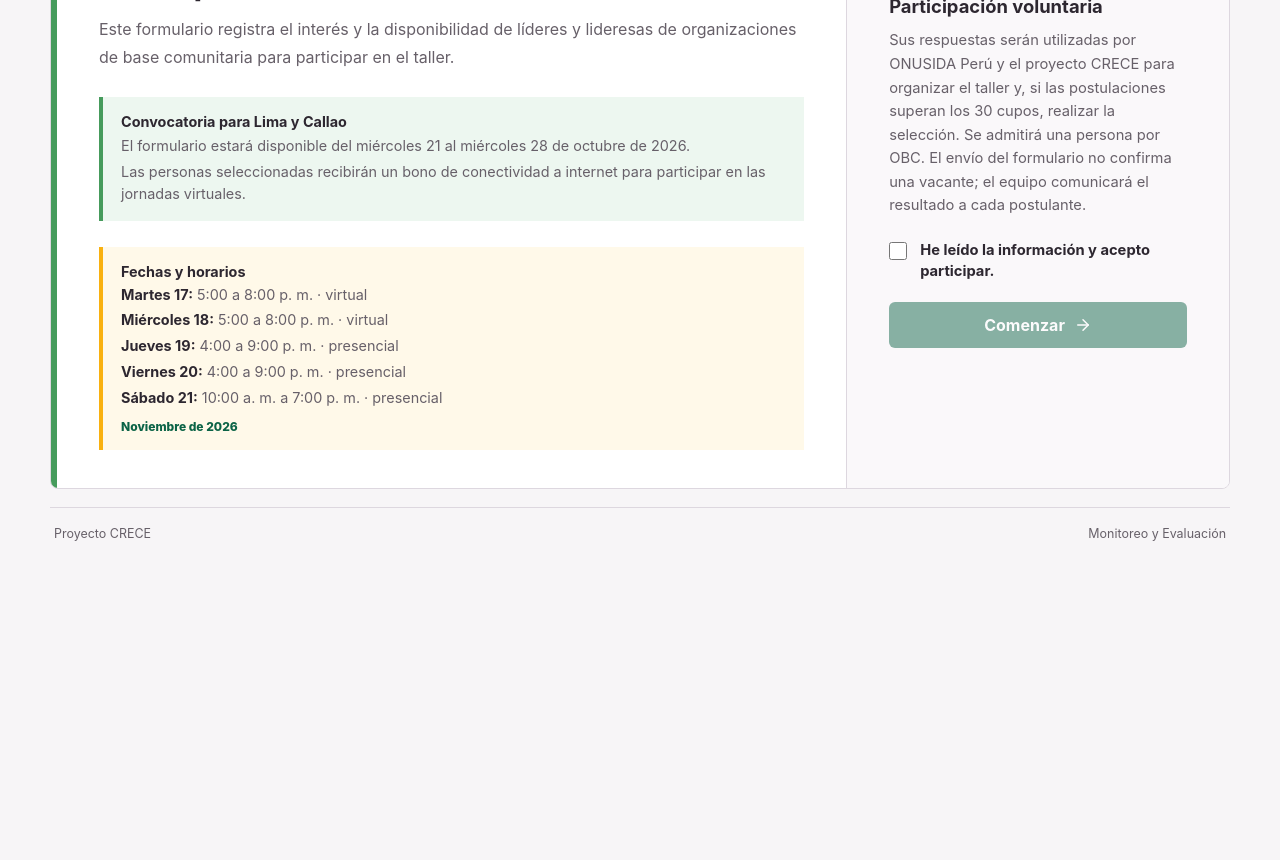
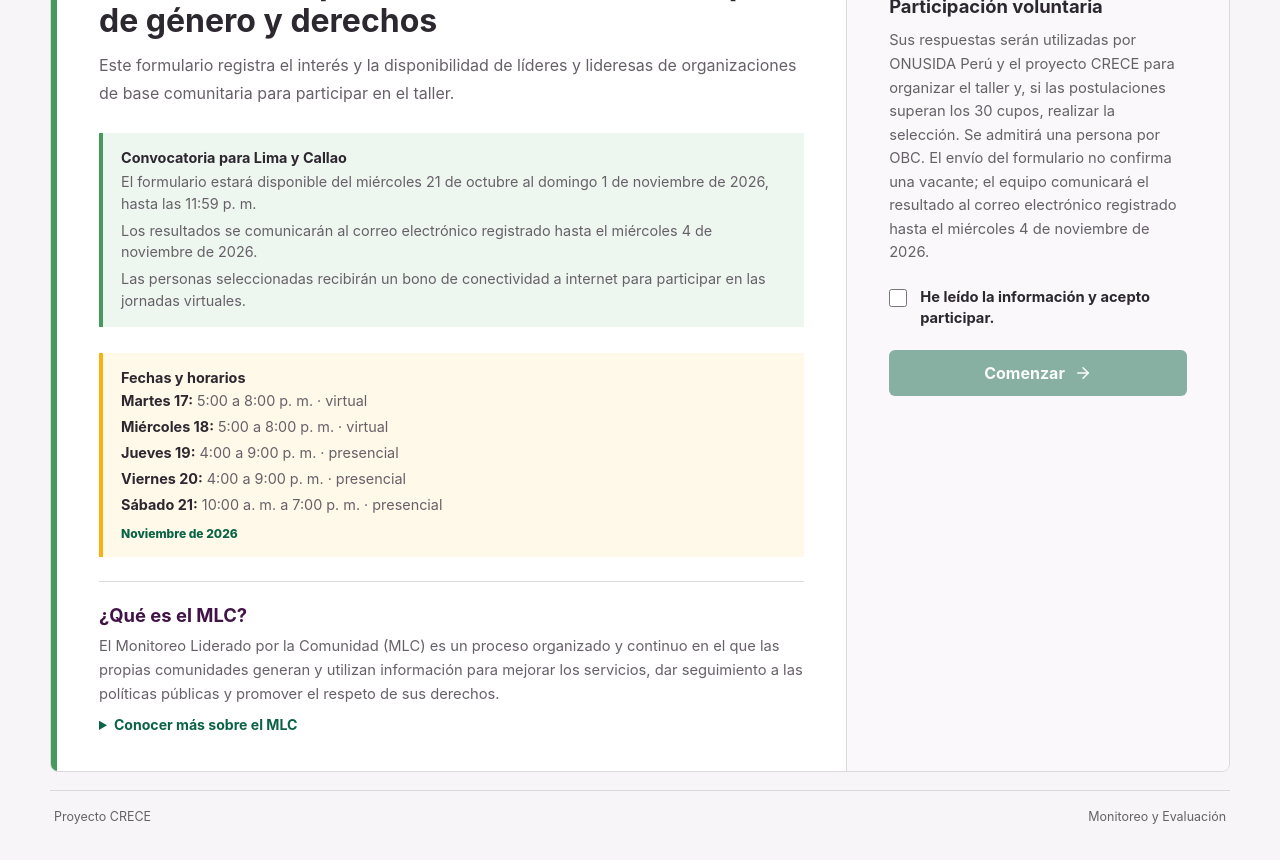
Before and after one commit to noamlv/aplicativo-taller-mlc-crece, a Next.js app: page / in a window 1280 px wide. Shown: the part 560-1420 px from the top of the page. Before the commit the page ends 1137 px from the top, so only its background shows below. Built offline with nearby package versions, Linux system fonts and the light colour scheme.

Commit message:
Update MLC workshop application details and definition

```diff
--- a/src/app/globals.css
+++ b/src/app/globals.css
@@ -273,6 +273,40 @@ h3 {
   margin-top: 5px;
   color: var(--green);
   font-weight: 800;
+}
+
+.mlc-definition {
+  margin-top: 24px;
+  padding-top: 22px;
+  border-top: 1px solid var(--line);
+}
+
+.mlc-definition h3 {
+  margin-bottom: 8px;
+  color: var(--violet);
+}
+
+.mlc-definition p {
+  margin-bottom: 0;
+  color: var(--muted);
+  font-size: 0.92rem;
+  line-height: 1.6;
+}
+
+.mlc-definition details {
+  margin-top: 10px;
+}
+
+.mlc-definition summary {
+  width: fit-content;
+  color: var(--green);
+  font-size: 0.88rem;
+  font-weight: 750;
+  cursor: pointer;
+}
+
+.mlc-definition details p {
+  margin-top: 10px;
 }
 
 .participant-type-grid {
--- a/src/app/layout.tsx
+++ b/src/app/layout.tsx
@@ -5,7 +5,7 @@ import "./globals.css";
 export const metadata: Metadata = {
   title: "Taller de Monitoreo Liderado por la Comunidad | Proyecto CRECE",
   description:
-    "Formulario de manifestación de interés para el Taller de Monitoreo Liderado por la Comunidad del proyecto CRECE.",
+    "Manifestación de interés para el taller teórico-práctico de MLC con enfoque de género y derechos del proyecto CRECE.",
 };
 
 export default function RootLayout({ children }: Readonly<{ children: React.ReactNode }>) {
--- a/src/components/questionnaire-app.tsx
+++ b/src/components/questionnaire-app.tsx
@@ -317,7 +317,14 @@ export default function QuestionnaireApp() {
           label: "Modalidad",
           value: "Dos jornadas virtuales y tres presenciales",
         },
-        { label: "Convocatoria", value: "21 al 28 de octubre de 2026" },
+        {
+          label: "Convocatoria",
+          value: "21 de octubre al 1 de noviembre de 2026, 11:59 p. m.",
+        },
+        {
+          label: "Resultados",
+          value: "Al correo registrado hasta el 4 de noviembre de 2026",
+        },
         { label: "Dirigido a", value: "Organizaciones de Lima y Callao" },
         { label: "Conectividad", value: "Bono para las sesiones virtuales" },
       ],
@@ -411,13 +418,19 @@ export default function QuestionnaireApp() {
             <p className="section-kicker">
               Manifestación de interés · 5 a 7 minutos
             </p>
-            <h2 id="intro-title">Taller práctico de MLC</h2>
+            <h2 id="intro-title">
+              Taller teórico-práctico de MLC con enfoque de género y derechos
+            </h2>
             <p>{surveyInstrument.description}</p>
             <div className="activity-context call-card">
               <strong>Convocatoria para Lima y Callao</strong>
               <span>
-                El formulario estará disponible del miércoles 21 al miércoles 28
-                de octubre de 2026.
+                El formulario estará disponible del miércoles 21 de octubre al
+                domingo 1 de noviembre de 2026, hasta las 11:59 p. m.
+              </span>
+              <span>
+                Los resultados se comunicarán al correo electrónico registrado
+                hasta el miércoles 4 de noviembre de 2026.
               </span>
               <span>
                 Las personas seleccionadas recibirán un bono de conectividad a
@@ -443,6 +456,32 @@ export default function QuestionnaireApp() {
               </span>
               <small>Noviembre de 2026</small>
             </div>
+            <div className="mlc-definition">
+              <h3>¿Qué es el MLC?</h3>
+              <p>
+                El Monitoreo Liderado por la Comunidad (MLC) es un proceso
+                organizado y continuo en el que las propias comunidades generan
+                y utilizan información para mejorar los servicios, dar
+                seguimiento a las políticas públicas y promover el respeto de
+                sus derechos.
+              </p>
+              <details>
+                <summary>Conocer más sobre el MLC</summary>
+                <p>
+                  Las comunidades deciden qué aspectos revisar, recogen y
+                  analizan las experiencias de las personas e identifican
+                  barreras, desigualdades y avances. Con esta evidencia,
+                  dialogan con las instituciones, proponen mejoras y vigilan el
+                  cumplimiento de las políticas, el uso de los recursos y los
+                  compromisos asumidos. Este taller busca fortalecer las
+                  capacidades de las organizaciones para liderar este proceso,
+                  exigir rendición de cuentas y contribuir a que las decisiones
+                  públicas y los servicios respondan a sus necesidades, con una
+                  participación efectiva, un trato respetuoso y sin
+                  discriminación.
+                </p>
+              </details>
+            </div>
           </div>
           <div className="privacy-panel">
             <ShieldCheck aria-hidden="true" />
@@ -452,7 +491,8 @@ export default function QuestionnaireApp() {
               CRECE para organizar el taller y, si las postulaciones superan los
               30 cupos, realizar la selección. Se admitirá una persona por OBC.
               El envío del formulario no confirma una vacante; el equipo
-              comunicará el resultado a cada postulante.
+              comunicará el resultado al correo electrónico registrado hasta
+              el miércoles 4 de noviembre de 2026.
             </p>
             <label className="consent-check">
               <input
@@ -679,7 +719,8 @@ export default function QuestionnaireApp() {
           ) : (
             <p>
               La información fue registrada correctamente. El equipo comunicará
-              posteriormente el resultado del proceso de selección.
+              el resultado del proceso de selección al correo electrónico
+              registrado hasta el miércoles 4 de noviembre de 2026.
             </p>
           )}
           {submissionId ? (
--- a/src/lib/instrument.ts
+++ b/src/lib/instrument.ts
@@ -33,7 +33,7 @@ export const surveyInstrument: SurveyInstrument = {
           type: "text",
           prompt: "Número de celular",
           helper:
-            "Utilizaremos este número para comunicar el resultado de la selección.",
+            "Podremos comunicarnos con usted si necesitamos precisar algún dato de su postulación.",
           required: true,
           inputMode: "tel",
           maxLength: 9,
```
Also changed, not shown: 1 other file (tests, documents, lock files or other folders).
